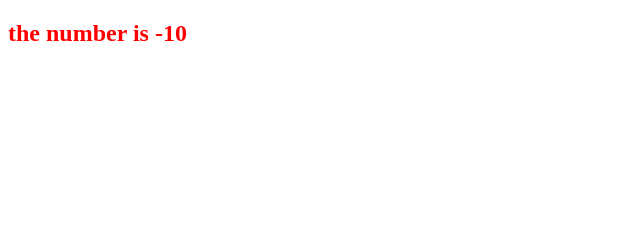
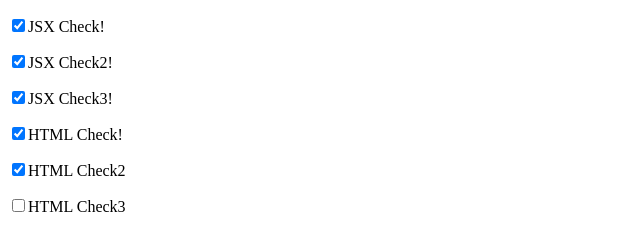
Before and after one commit to konnobu/hello-react, a website: page index.html in a window 1280 px wide. Shown: the whole page, without its empty margins (0-640 px from the left). Drawn offline with nearby package versions, Linux system fonts and the light colour scheme.

Commit message:
[modify] checkboxの動作を確認

```diff
--- a/index.html
+++ b/index.html
@@ -12,5 +12,9 @@
 <div id="content">
 
 </div>
+
+<p><input type="checkbox" checked>HTML Check!</p>
+<p><input type="checkbox" checked="false">HTML Check2</p>
+<p><input type="checkbox">HTML Check3</p>
 </body>
 </html>
--- a/src/react_script.js
+++ b/src/react_script.js
@@ -55,6 +55,10 @@ var RandomColor = React.createClass({
 });
 
 ReactDOM.render(
-    <RandomColor value={Math.floor(Math.random() * 20) - 10}/>,
+    <div>
+        <p><input type="checkbox" checked/>JSX Check!</p>
+        <p><input type="checkbox" checked="{true}"/>JSX Check2!</p>
+        <p><input type="checkbox" checked="{false}"/>JSX Check3!</p>
+    </div>,
     document.getElementById('content')
 );
```
